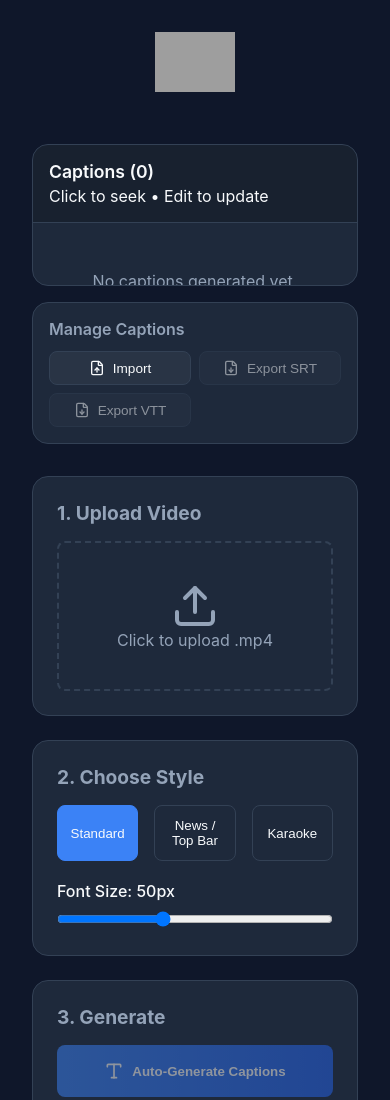
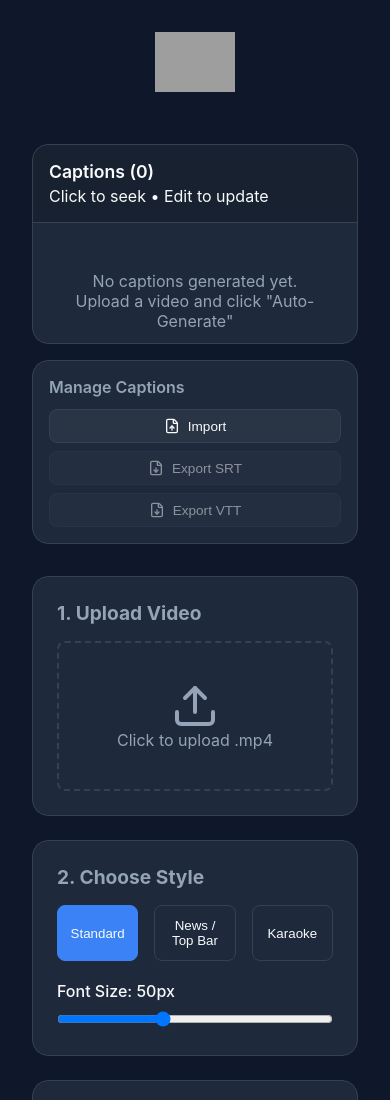
Before and after one commit to kripanshu-singh/simora-frontend, a Next.js app: page / in a window 390 px wide. Shown: the top 1100 px of the page. Built offline with nearby package versions, Linux system fonts and the light colour scheme; grey boxes are pictures that could not be loaded.

Commit message:
feat: Dynamically set player aspect ratio and enhance mobile layout responsiveness.

```diff
--- a/app/globals.css
+++ b/app/globals.css
@@ -293,8 +293,8 @@ body {
 .player-wrapper {
   width: 100%;
   height: 100%;
-  max-width: 400px; /* Mobile aspect ratio */
-  aspect-ratio: 9/16;
+  max-width: 100%;
+  /* aspect-ratio handled inline in component */
 }
 
 .placeholder-player {
@@ -322,9 +322,38 @@ body {
   .content-grid, .content-grid.with-sidebar {
     grid-template-columns: 1fr;
     height: auto;
+    display: flex;
+    flex-direction: column-reverse; /* Put player on top on mobile if desired, or keep column for standard flow */
   }
+
+  /* Reset height to auto for flex layout, but limit sidebar height */
+  .content-grid {
+    display: flex;
+    flex-direction: column;
+  }
+
   .left-sidebar {
-    grid-column: span 1;
+    height: 400px; /* Fixed height for scrollable captions on mobile */
+    order: 2; /* Put captions below player/controls on mobile */
+  }
+
+  .controls-panel {
+    order: 1;
+  }
+
+  .preview-panel {
+    order: 0; /* Player on top */
+    min-height: 300px;
+  }
+}
+
+@media (max-width: 480px) {
+  .action-buttons {
+    grid-template-columns: 1fr;
+  }
+
+  .header h1 {
+    font-size: 2rem;
   }
 }
 
--- a/components/PreviewPlayer.tsx
+++ b/components/PreviewPlayer.tsx
@@ -24,9 +24,14 @@ export const PreviewPlayer: React.FC<PreviewPlayerProps> = ({
     inputProps,
     handleLoadedMetadata,
 }) => {
+    const aspectRatio = compositionWidth / compositionHeight;
+
     return (
         <div className="preview-panel">
-            <div className="player-wrapper">
+            <div
+                className="player-wrapper"
+                style={{ aspectRatio: `${aspectRatio}` }}
+            >
                 {videoUrl ? (
                     <>
                         <video
```
